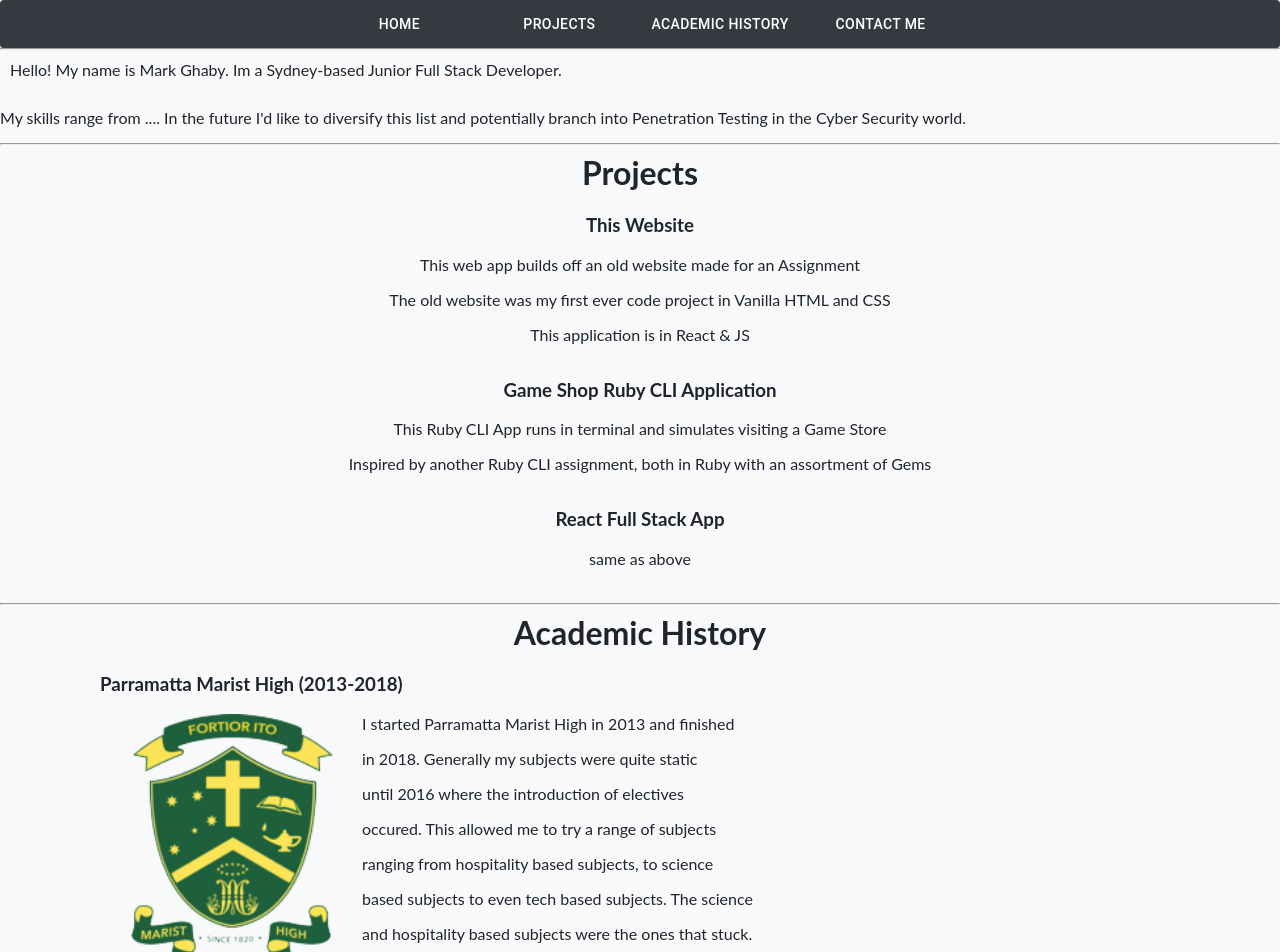
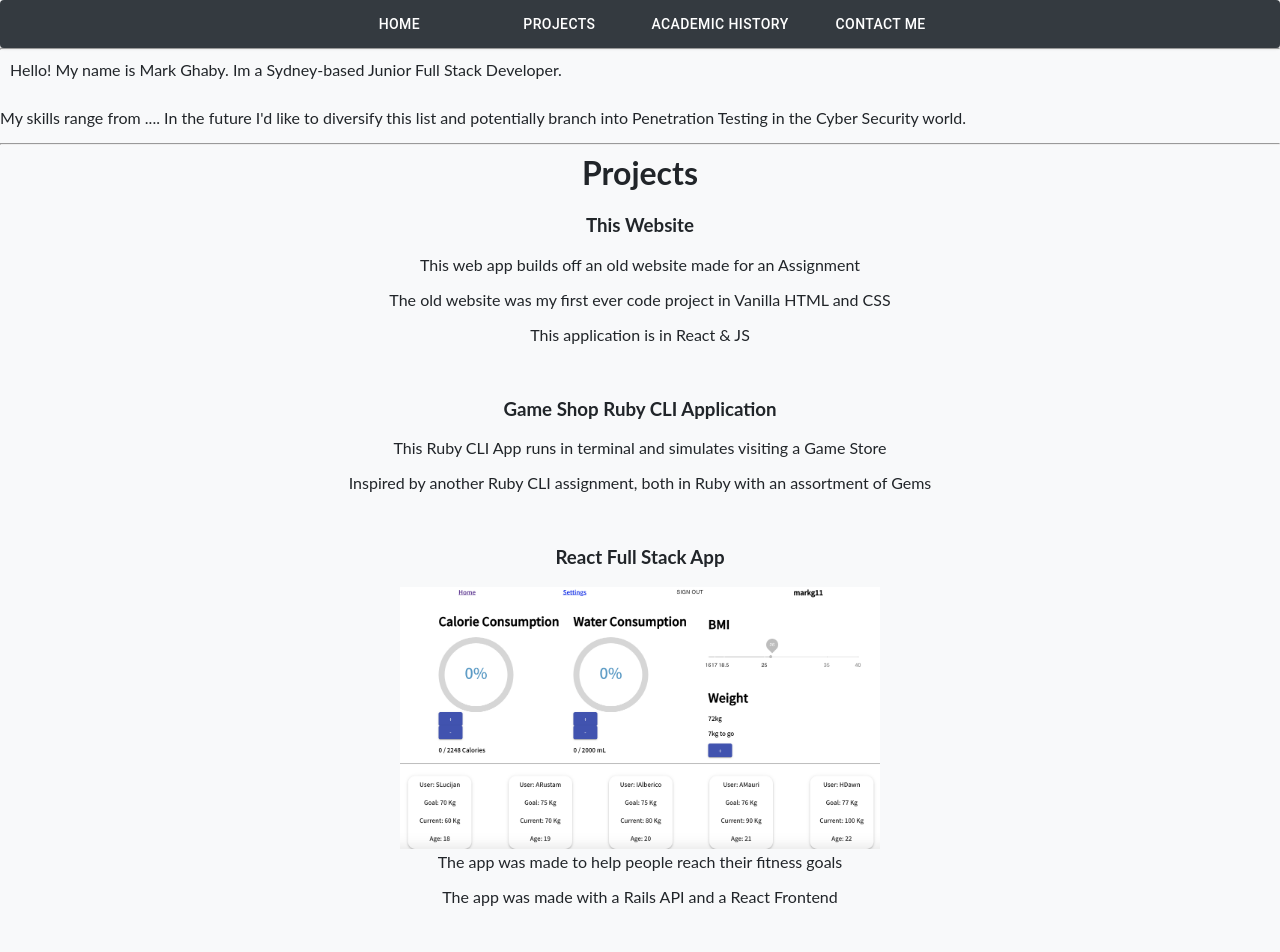
Before and after one commit to mghaby/mark-site-updated, a React (Create React App) app: page / in a window 1280 px wide. Shown: the top 952 px of the page. Built offline with nearby package versions, Linux system fonts and the light colour scheme; the HTML template or start-up script is replaced by a standard one.

Commit message:
styling changes added to projects

```diff
--- a/src/components/Projects.js
+++ b/src/components/Projects.js
@@ -1,4 +1,10 @@
+// import ruby from '../img/ruby'
+import react_project from '../img/react_project.png'
 
+const proImg = {
+  display: 'inline-block',
+  height: 262
+};
 
 const proText = {
   display: 'flex',
@@ -13,31 +19,36 @@ function Projects() {
     return (
       <div>
         <h1 style={{textAlign: "center"}}>Projects</h1>
-
+{/* make a card graphic thing for the projects  */}
         <div style={divCent}>
           <h3>This Website</h3>
           <p>This web app builds off an old website made for an Assignment</p>
           <p>The old website was my first ever code project in Vanilla HTML and CSS</p>
           <p>This application is in React {`&`} JS </p>
           {/* <p>https://github.com/mghaby/mark-site-updated</p> */}
-          <br />
         </div>
+        <br />
+        <br />
 
         <div style={divCent}>
           <h3>Game Shop Ruby CLI Application</h3>
+          {/* <img src={ruby} alt="CLI App Image" style={proImg}/> */}
           <p>This Ruby CLI App runs in terminal and simulates visiting a Game Store</p>
           <p>Inspired by another Ruby CLI assignment, both in Ruby with an assortment of Gems</p>
           {/* <p>https://github.com/mghaby/game_shop</p> */}
-          <br />
         </div>
+        <br />
+        <br />
 
         <div style={divCent}>
           <h3>React Full Stack App</h3>
-          <p>same as above</p>
-          <br />
+          <img src={react_project} alt="Full Stack Preview" style={proImg}/>
+          <p>The app was made to help people reach their fitness goals</p>
+          <p>The app was made with a Rails API and a React Frontend</p>
+          {/* <p>https://heartline-react.netlify.app/</p> */}
         </div>
-
-
+        <br />
+        <br />
 
         <hr />
       </div>
```
Also changed, not shown: src/img/react_project.png (added).
